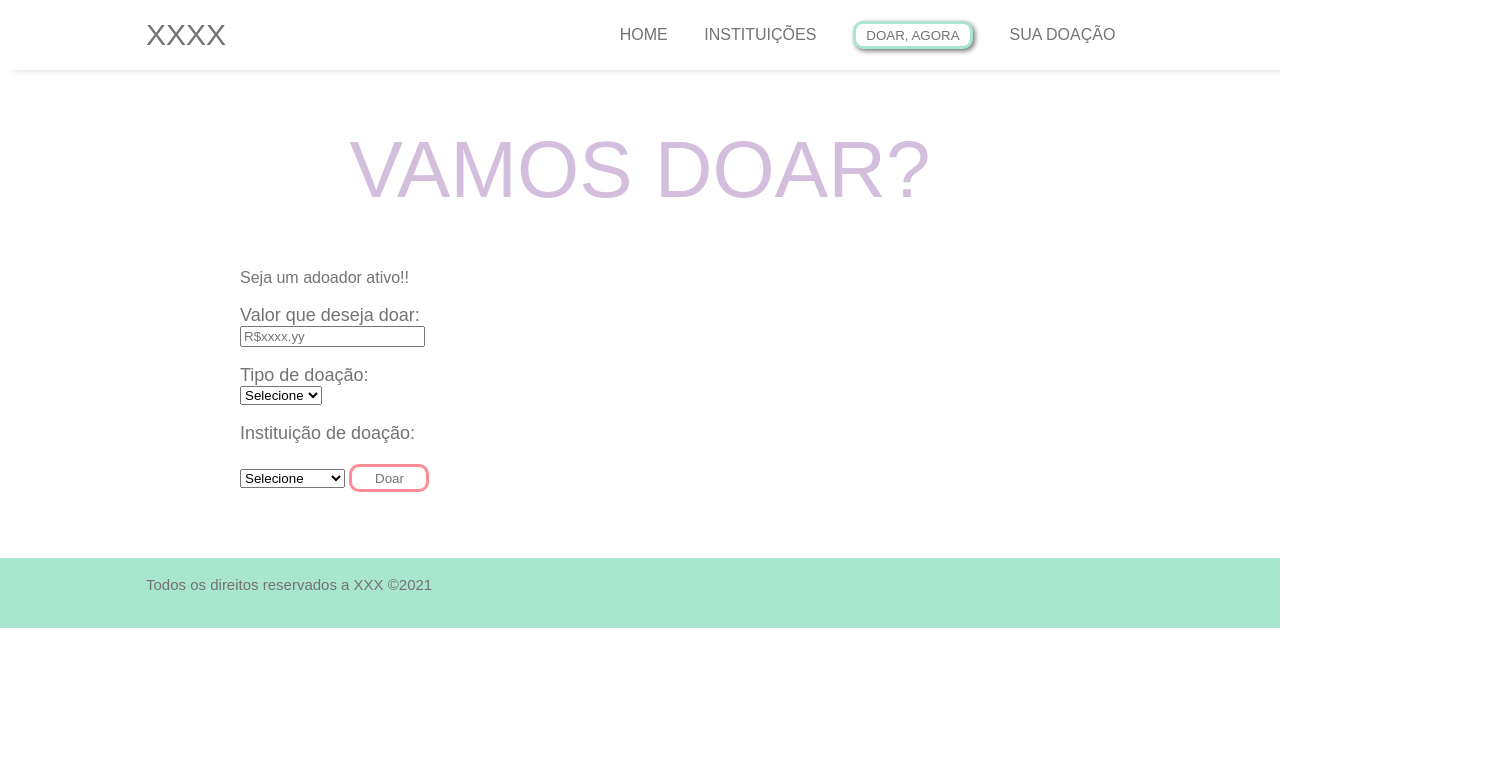
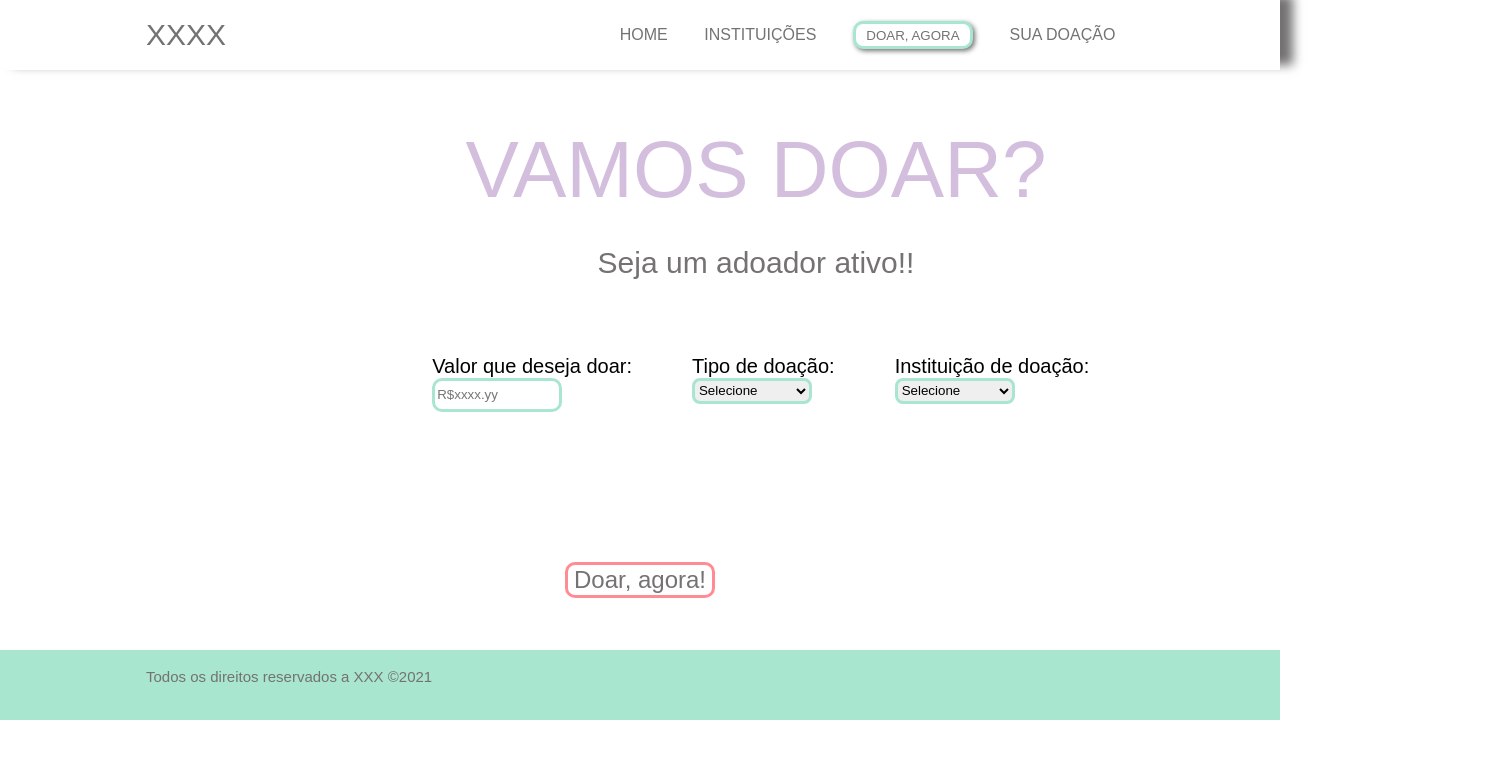
Before and after one commit to imayaramota/Projeto-Doemm, a plain HTML site: page doar_agora.html in a window 1280 px wide. Shown: the whole page, 1512 px wide, since content can reach past the window. Drawn offline with Linux system fonts and the light colour scheme; a web font is replaced by a local one.

Commit message:
finalizados sua doacao arrumar footer

```diff
--- a/doar_agora.html
+++ b/doar_agora.html
@@ -14,7 +14,7 @@
 
     <link href = "https://fonts.googleapis.com/css2?family=Chivo:wght@300&display=swap" rel ="stylesheet">
 </head>
-<body>
+
     <div class="header">
         <div class="container">
             <!-- <img src=" " alt="imagem logo " class="imagelogo"> -->
@@ -29,41 +29,54 @@
         </div>
     </div>
 
+<div style="display: block;">
     <div class="banner_doar_agora">
         <div class="container">
-            <form action="">
                 <h1 class="titulo">VAMOS DOAR?</h1>
-                <label> Seja um adoador ativo!!</label>
+                <p> Seja um adoador ativo!!</p>
+            <form action="doar_agora" class="form_doar_agora">
+                <!-- <div class="row"> -->
+                    <label>Valor que deseja doar:
+                        <input id="ipt_valor" class="ipt_valor" type="text" placeholder="R$xxxx.yy">
+                    </label>
 
-                <p class="form">Valor que deseja doar:</p>
-                <input id="ipt_valor" type="text" placeholder="R$xxxx.yy">
-
-                <p class="form">Tipo de doação:</p>
-                <select name="" id="">
+                    <label>Tipo de doação:
+                        <select name="" id="tipo_doacao" onclick="">
                             <option value="">Selecione</option>
                             <option value="tipo_mensal">Mensal</option>
                             <option value="tipo_semestral">Semestral</option>
                             <option value="tipo_anual">Anual</option>
                         </select>
+                    </label>
 
-                <p class="form">Instituição de doação:</p>
-                <select name="" id="instituicao">
+                    <label>Instituição de doação:
+                        <select name="" id="instituicao" onclick="">
                             <option value="">Selecione</option>
                             <option value="inst_dara">Instituto Dara</option>
                             <option value="inti_abas">Creché ABAS</option>
                         </select>
-
-                <button onclick="entrar()" class="btn_doar"> Doar </button>
+                    </label>
+                <!-- </div> -->
             </form>
-
+        </div>
+    </div>
+    <div class="div_botao">
+       <button onclick="entrar()" class="btn_doar"> Doar, agora! </button>
     </div>
 </div>
 
+<div style="display: none;">
+        <div class="banner_extrato">
+            <div class="container">
+                <h1>EXTRARTO DA DOAÇÃO?</h1>
+                <p>Valor doado:</p>
+                <p>Tipo de doação:</p>
+                <p>Instituição:</p>
+                <p>Muito obrigado(a) pela singela doação nós e todas as crianças agradecemos!!</p>
+            </div>
+    </div>
 
-
-
-
-
+</div>
 
     <div class="footer">
         <div class="container">
--- a/style.css
+++ b/style.css
@@ -192,9 +192,9 @@ a:hover{
     height: 1693px;
     width: 1433px;
     margin-bottom: 10px;
-    /* justify-content: center;
-    text-align: center; */
-    margin: 0 auto
+    justify-content: center;
+    text-align: center;
+    margin: 0 auto;
 }
 .banner_sua_doacao img{
     width: 300px;
@@ -207,31 +207,91 @@ a:hover{
 /*TELA DOAR AGORA*/
 .banner_doar_agora{
     background-color: #fff;
-    height: 434px;
-    width: 1000px;
+    height: 438px;
+    width: 1512px;
     margin-bottom: 10px;
     /* justify-content: center; */
     /* text-align: center; */
     margin: 0 auto
 }
-.banner_doar_agora .container label{
-    margin: -25px 0 30px 0;
+.banner_doar_agora .form_doar_agora{
+    margin: 11px 0 5px 0;
+    padding: 40px;
+}
+.banner_doar_agora .container p{
+    margin-bottom: -98px;
     color: #747272;
+    font-size: 30px;
+    text-align: center;
+}
+.banner_doar_agora .container .titulo{
+    color: #D3BEDD;
+    font-size: 80px;
+    font-weight: 300;
+    text-align: center;
+    margin-bottom: 10px;
 }
 .btn_doar{
-    margin: 20px;
     background-color: #fff;
     border: 3px solid  #FF8B94;
-    height: 28px;
-    width: 80px;
     border-radius: 10px;
     color: #747272;
-    margin: 0 auto;
-    margin-top: 20px;
+    font-size: 24px;
 }
 .btn_doar:hover{
     background-color: #FF8B94;
     color: #747272;
+}
+.form_doar_agora input{
+    border-radius: 10px;
+    width: 120px;
+    height: 26px;
+    border: 3px solid  #A8E6CF;
+    display: block;
+}
+.container .form_doar_agora{
+    margin: 103px 10px 17px 211px;
+    text-align: center;
+    flex-direction: row;
+    display: flex;
+    position: relative;
+}
+.form_doar_agora select{
+    width: 120px;
+    height: 26px;
+    border-radius: 8px;
+    border: 3px solid  #A8E6CF;
+    display: block;
+}
+.form_doar_agora label{
+    margin: 30px;
+    font-size: 20px;
+}
+.div_botao {
+    display: flex;
+    align-items: center;
+    justify-content: center;
+    margin-bottom: 52px;
+}
+.banner_extrato {
+        background-color: #fff;
+        border: 3px solid  #FF8B94;
+        height: 373px;
+        width: 730px;
+        margin: 97px 254px 104px 427px;
+        align-self:center;
+        border-radius: 50px;
+        display: flex;
+        box-shadow: 1px 1px 6px;
+}
+.banner_extrato h1{
+    color: #D3BEDD ;
+    font-size: 51px;
+    font-weight: 300;
+    text-align: center;
+}
+.banner_extrato p{
+    font-size: 20px;
 }
 
 
```
Lines whose indentation alone changed are shown as unchanged.
